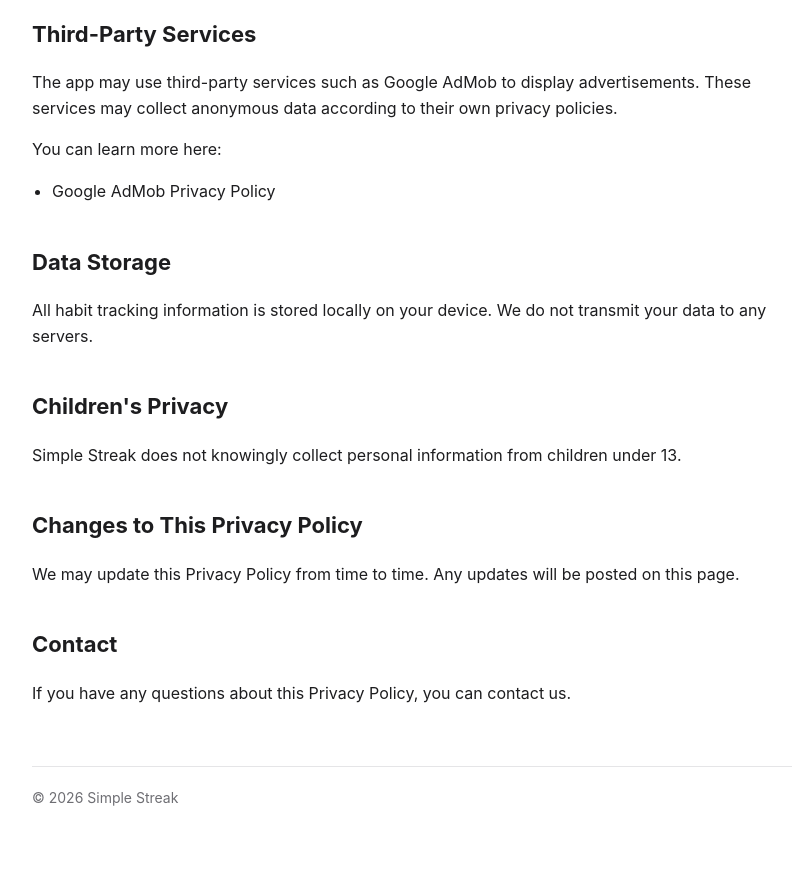
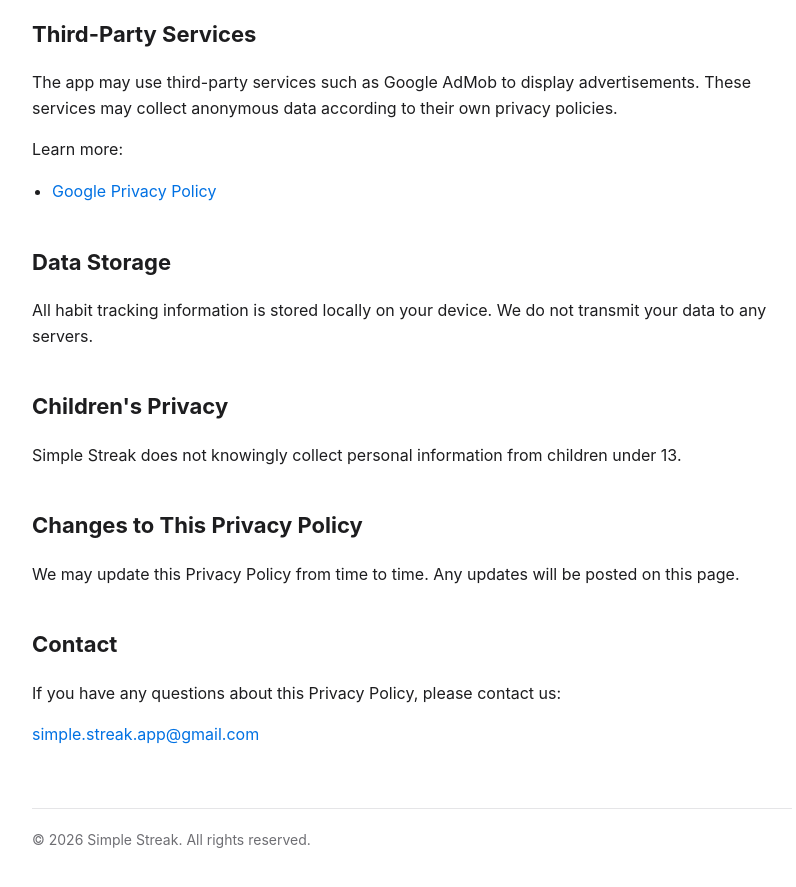
Before and after one commit to appbridgevietnam/appbridgevietnam.github.io, a plain HTML site: page policy/simple-streak-policy.html in a window 1280 px wide. Shown: the part 780-1667 px from the top of the page, without its empty margins (228-1024 px from the left). Drawn offline with Linux system fonts and the light colour scheme.

Commit message:
Update simple-streak-policy.html

```diff
--- a/policy/simple-streak-policy.html
+++ b/policy/simple-streak-policy.html
@@ -13,6 +13,7 @@
     --sub:#6e6e73;
     --bg:#ffffff;
     --line:#e5e5e7;
+    --link:#0071e3;
 }
 
 @media (prefers-color-scheme: dark){
@@ -21,6 +22,7 @@
     --sub:#a1a1a6;
     --bg:#000000;
     --line:#2c2c2e;
+    --link:#2997ff;
 }
 }
 
@@ -64,6 +66,15 @@ ul{
 
 li{
     margin:8px 0;
+}
+
+a{
+    color:var(--link);
+    text-decoration:none;
+}
+
+a:hover{
+    text-decoration:underline;
 }
 
 .footer{
@@ -122,11 +133,15 @@ These services may collect anonymous data according to their own privacy policie
 </p>
 
 <p>
-You can learn more here:
+Learn more:
 </p>
 
 <ul>
-<li>Google AdMob Privacy Policy</li>
+<li>
+<a href="https://policies.google.com/privacy" target="_blank">
+Google Privacy Policy
+</a>
+</li>
 </ul>
 
 <h2>Data Storage</h2>
@@ -152,11 +167,17 @@ Any updates will be posted on this page.
 <h2>Contact</h2>
 
 <p>
-If you have any questions about this Privacy Policy, you can contact us.
+If you have any questions about this Privacy Policy, please contact us:
+</p>
+
+<p>
+<a href="mailto:simple.streak.app@gmail.com">
+simple.streak.app@gmail.com
+</a>
 </p>
 
 <div class="footer">
-© 2026 Simple Streak
+© 2026 Simple Streak. All rights reserved.
 </div>
 
 </div>
```
